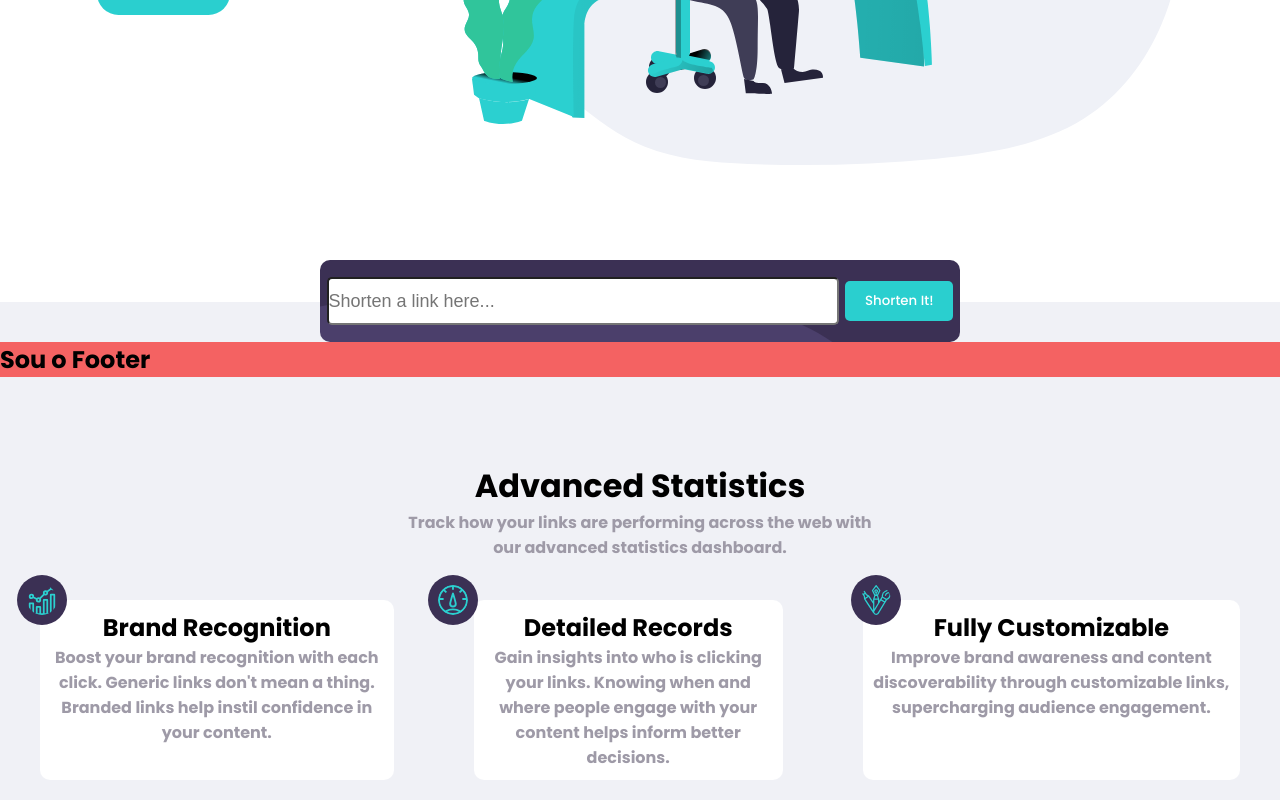
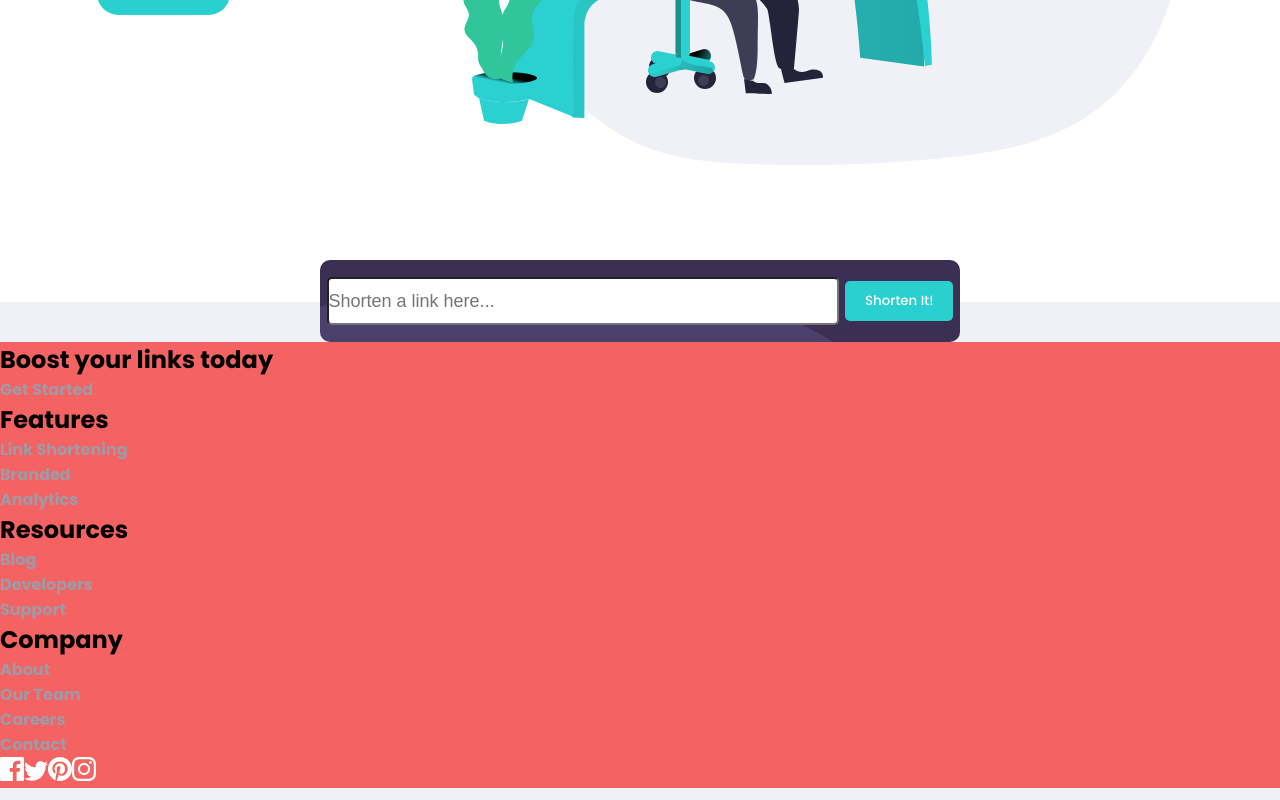
Before and after one commit to Diego-Girao/urls-shortening, a React (Vite) app: page / in a window 1280 px wide. Shown: the part 485-1285 px from the top of the page. Built offline with nearby package versions, Linux system fonts and the light colour scheme.

Commit message:
feat: footer component finalizado

```diff
--- a/src/components/Footer.jsx
+++ b/src/components/Footer.jsx
@@ -1,9 +1,69 @@
 import styles from "./Footer.module.css"
+
+import shortly from "../assets/images/logo-footer.svg"
+import facebook from "../assets/images/icon-facebook.svg"
+import twitter from "../assets/images/icon-twitter.svg"
+import pinterest from "../assets/images/icon-pinterest.svg"
+import instagram from "../assets/images/icon-instagram.svg"
 
 export function Footer() {
 	return (
 		<div className={styles.footer}>
-			<h2>Sou o Footer</h2>
+			<div className={styles.firstContent}>
+				<h2>Boost your links today</h2>
+				<a href="/">Get Started</a>
+			</div>
+			<div className={styles.secondContent}>
+				<h2>Features</h2>
+				<p>
+					<a href="/">Link Shortening</a>
+				</p>
+				<p>
+					<a href="/">Branded</a>
+				</p>
+				<p>
+					<a href="/">Analytics</a>
+				</p>
+
+				<h2>Resources</h2>
+				<p>
+					<a href="/">Blog</a>
+				</p>
+				<p>
+					<a href="/">Developers</a>
+				</p>
+				<p>
+					<a href="/">Support</a>
+				</p>
+
+				<h2>Company</h2>
+				<p>
+					<a href="/">About</a>
+				</p>
+				<p>
+					<a href="/">Our Team</a>
+				</p>
+				<p>
+					<a href="/">Careers</a>
+				</p>
+				<p>
+					<a href="/">Contact</a>
+				</p>
+				<div className={styles.icons}>
+					<a href="facebook">
+						<img src={facebook} />
+					</a>
+					<a href="twitter">
+						<img src={twitter} />
+					</a>
+					<a href="pinterest">
+						<img src={pinterest} />
+					</a>
+					<a href="instagram">
+						<img src={instagram} />
+					</a>
+				</div>
+			</div>
 		</div>
 	)
 }
```
